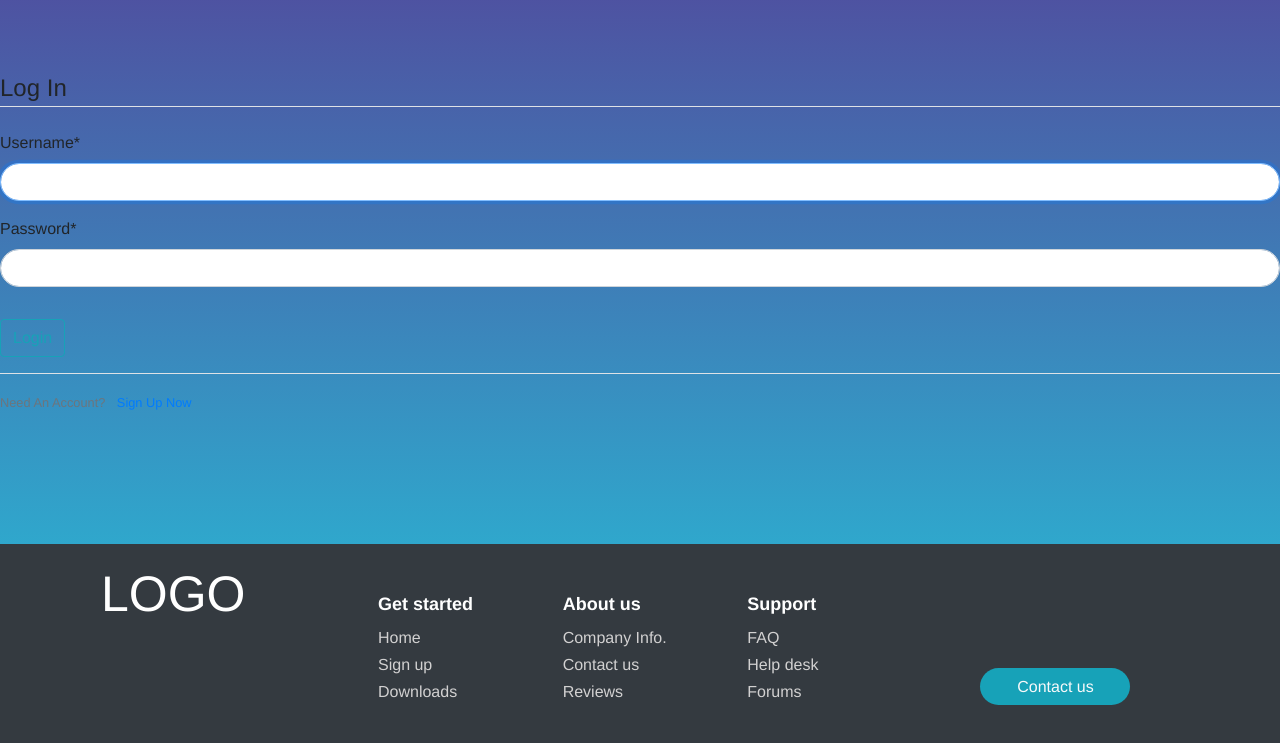
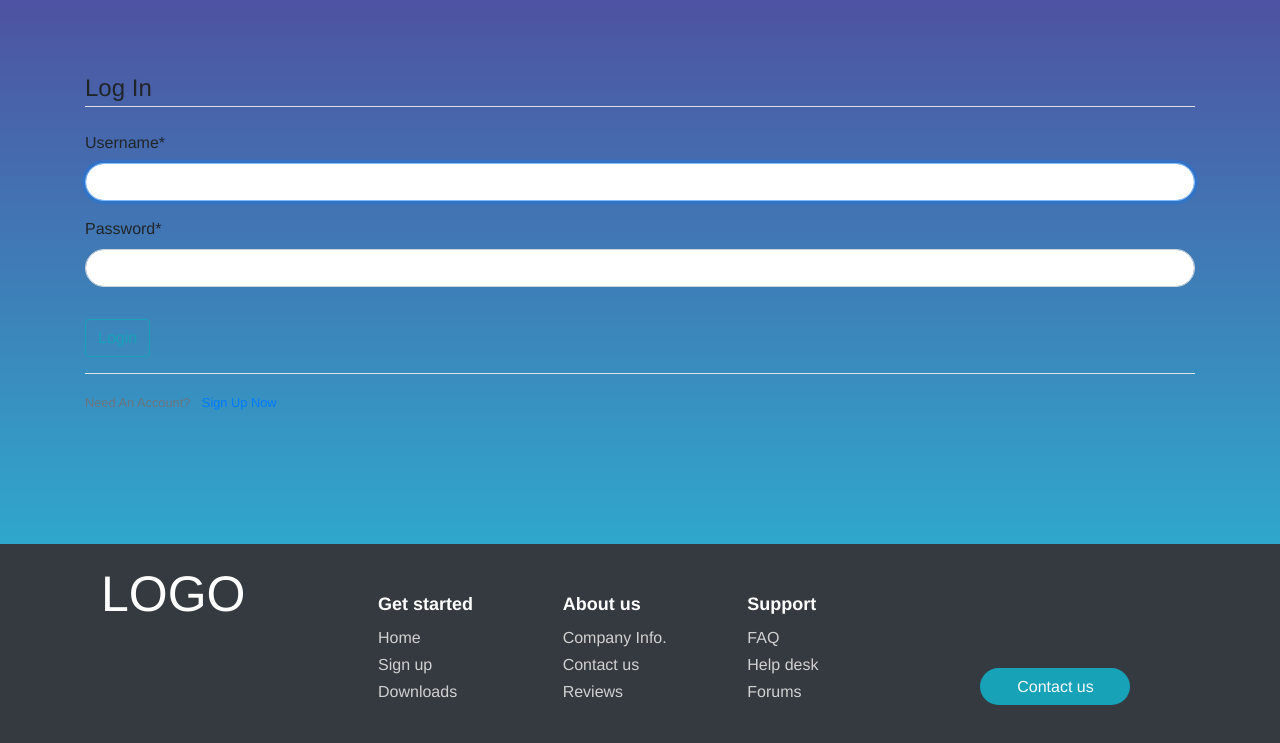
Before and after one commit to MEDHAT-ALHADDAD/The-Route, a Django app: page /login/ in a window 1280 px wide. Shown: the part 56-799 px from the top of the page. Run offline with Django 3.2, Linux system fonts and the light colour scheme; some libraries are stand-ins or nearby versions.

Commit message:
ay 5edma

```diff
--- a/the_route/website/templates/auth/login.html
+++ b/the_route/website/templates/auth/login.html
@@ -1,7 +1,7 @@
 {% extends "base.html" %}
 {% block content %}
     {% load crispy_forms_tags %}
-    <div class="content-section">
+    <div class="content-section container">
             <form method="POST">
                 {% csrf_token %}
                 <fieldset class="form-group">
```
